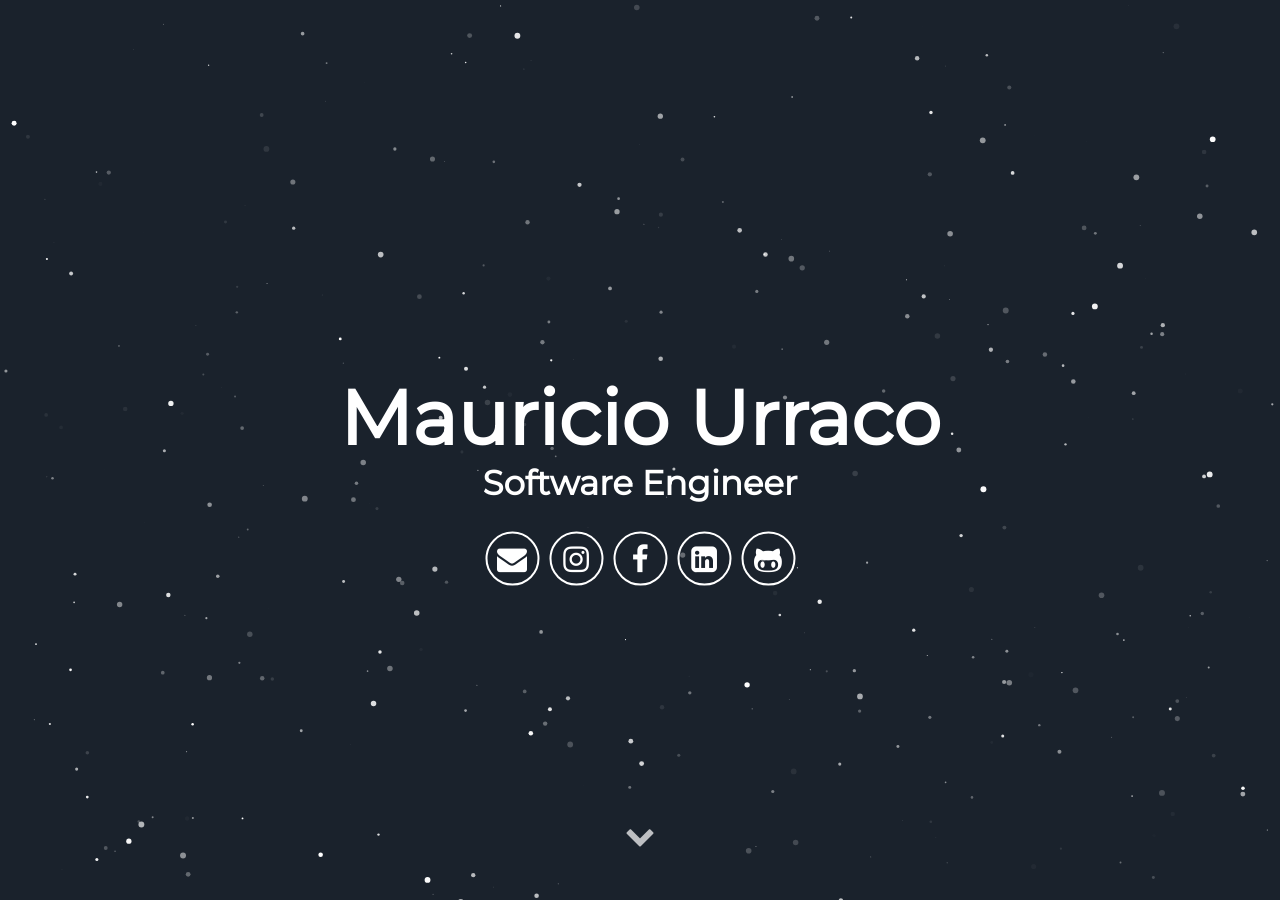
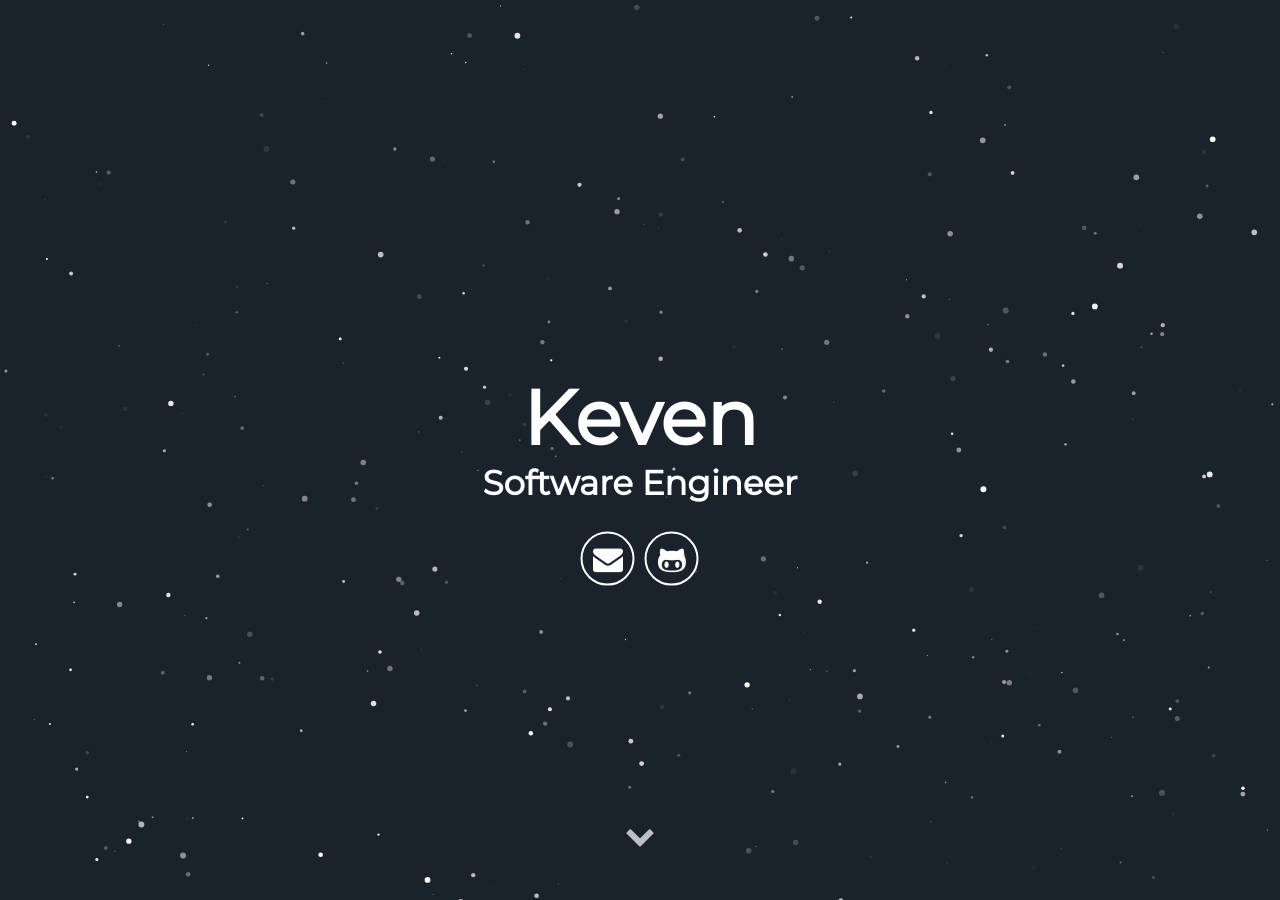
Before and after one commit to wangkai598/wangkai598.github.io, a Jekyll site: the page built from index.html, in a window 1280 px wide and 900 px high. Built offline with Jekyll 4.4.1, drawn with Linux system fonts in a browser that asks for light colours; some web fonts are replaced; some of the changed text lies outside the part shown.

Commit message:
update userinfo

```diff
--- a/_config.yml
+++ b/_config.yml
@@ -1,14 +1,14 @@
 # Site settings
-title: Mauricio Urraco
+title: Keven
 description: Jekyll Theme Minimal Resume
 # baseurl: "" # the subpath of your site, e.g. /blog
 # url: "localhost:3000" # the base hostname & protocol for your site e.g. http://willianjusten.com.br
 
 # User settings
-username: Mauricio Urraco
+username: Keven
 user_description: I\'m a nomad Software Engineer, always searching for the next challenge; no task is too scary nor too difficult. Lately I have been immersed in the <b>crypto-world</b> working for Radix, a London based startup trying to create the next massive scalable DLT. I'm one of the two guys behind all the JS related stuff. Visit my blog here <a href="https://mauriciourraco.com" target="_blank">https://mauriciourraco.com</a>
 user_title: Software Engineer
-email: mauriurraco@gmail.com
+email: wangkai910421@gmail.com
 # twitter_username: lorem_ipsum
 # github_username:  lorem_ipsum
 # gplus_username:  lorem_ipsum
--- a/_includes/footer.html
+++ b/_includes/footer.html
@@ -1,6 +1,6 @@
 <footer class="footer">
     <!-- <p>&copy; {{ site.username }}</p> -->
-    <p>Build with Jekyll and <span class="love">❤</span> by <a href="https://github.com/murraco">Mauricio Urraco</a></p>
+    <p>Build with Jekyll and <span class="love">❤</span> by <a href="https://github.com/murraco">Keven</a></p>
 </footer>
 <script src="//cdn.jsdelivr.net/particles.js/2.0.0/particles.min.js"></script>
 <script src="{{ '/assets/js/sweet-scroll.min.js' | prepend: site.baseurl }}"></script>
--- a/_includes/header.html
+++ b/_includes/header.html
@@ -5,11 +5,11 @@
         <span class="site-description">{{ site.user_title }}</span>
       </h1>
       <div class="header-icons">
-        <a aria-label="Send email" href="mailto:mauriurraco@gmail.com"><i class="icon fa fa-envelope"></i></a>
-        <a aria-label="My Instagram" target="_blank" href="https://www.instagram.com/mauriciourraco7"><i class="icon fa fa-instagram" aria-hidden="true"></i></a>
+        <a aria-label="Send email" href="mailto:wangkai910421@gmail.com"><i class="icon fa fa-envelope"></i></a>
+        <!--<a aria-label="My Instagram" target="_blank" href="https://www.instagram.com/mauriciourraco7"><i class="icon fa fa-instagram" aria-hidden="true"></i></a>
         <a aria-label="My Facebook" target="_blank" href="https://www.facebook.com/mauricio.urraco"><i class="icon fa fa-facebook" aria-hidden="true"></i></a>
-        <a aria-label="My LinkedIn" target="_blank" href="https://www.linkedin.com/in/murraco"><i class="icon fa fa-linkedin-square" aria-hidden="true"></i></a>
-        <a aria-label="My Github" target="_blank" href="https://github.com/murraco"><i class="icon fa fa-github-alt" aria-hidden="true"></i></a>
+        <a aria-label="My LinkedIn" target="_blank" href="https://www.linkedin.com/in/murraco"><i class="icon fa fa-linkedin-square" aria-hidden="true"></i></a>-->
+        <a aria-label="My Github" target="_blank" href="https://github.com/wangkai598"><i class="icon fa fa-github-alt" aria-hidden="true"></i></a>
       </div>
       <div class="header-links">
         <!-- <a class="link" href="#about" data-scroll>About Me</a> -->
--- a/_layouts/default.html
+++ b/_layouts/default.html
@@ -4,10 +4,10 @@
   {% include head.html %}
   <body>
       {% include header.html %}
-      <section id="about">
+     <<section id="about">
         {% include about.html %}
       </section>
-        {{ content }}
+        <!--{{ content }}-->
       {% include footer.html %}
   </body>
 </html>
```
Also changed, not shown: screenshot.png (deleted), 3 other files.
